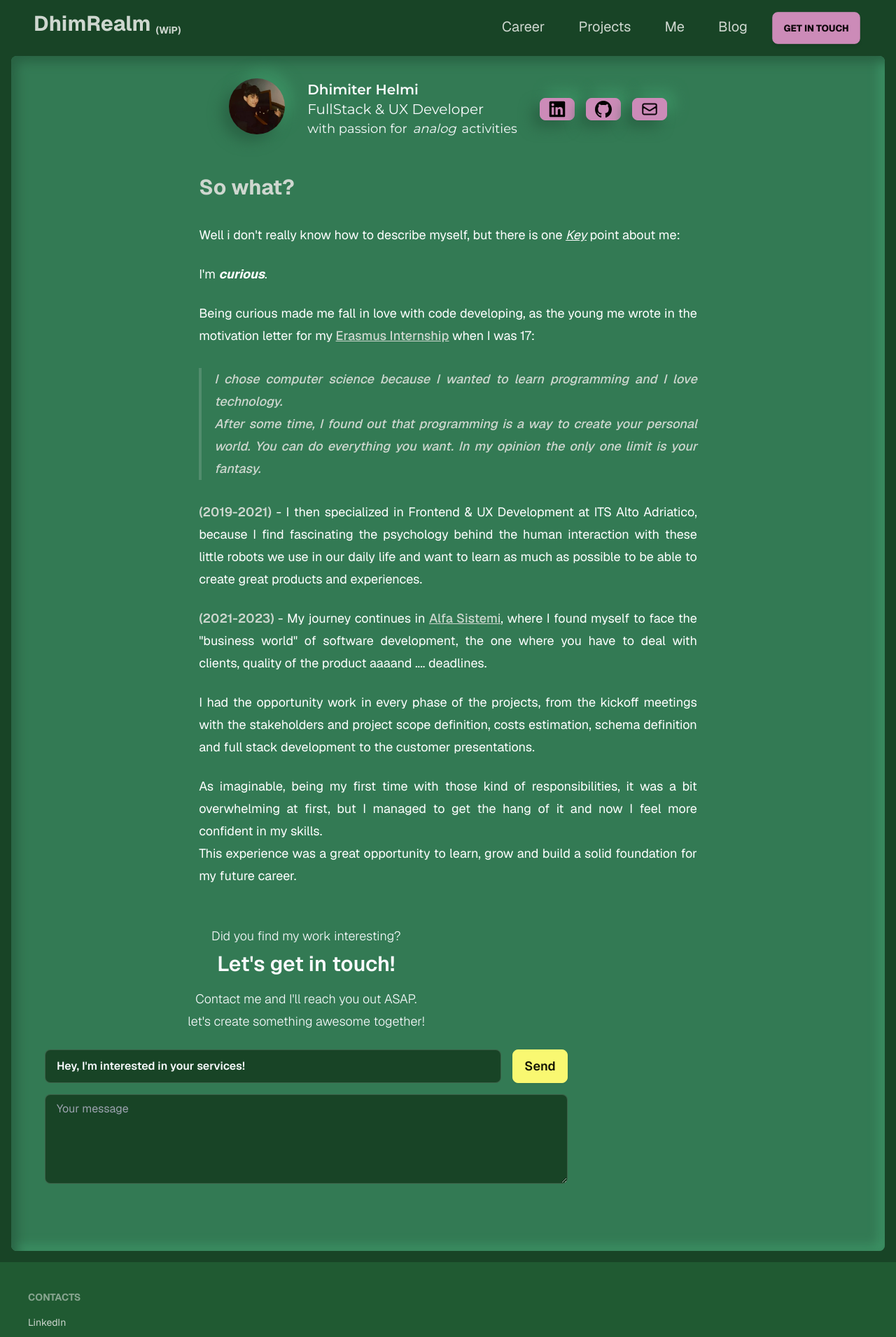
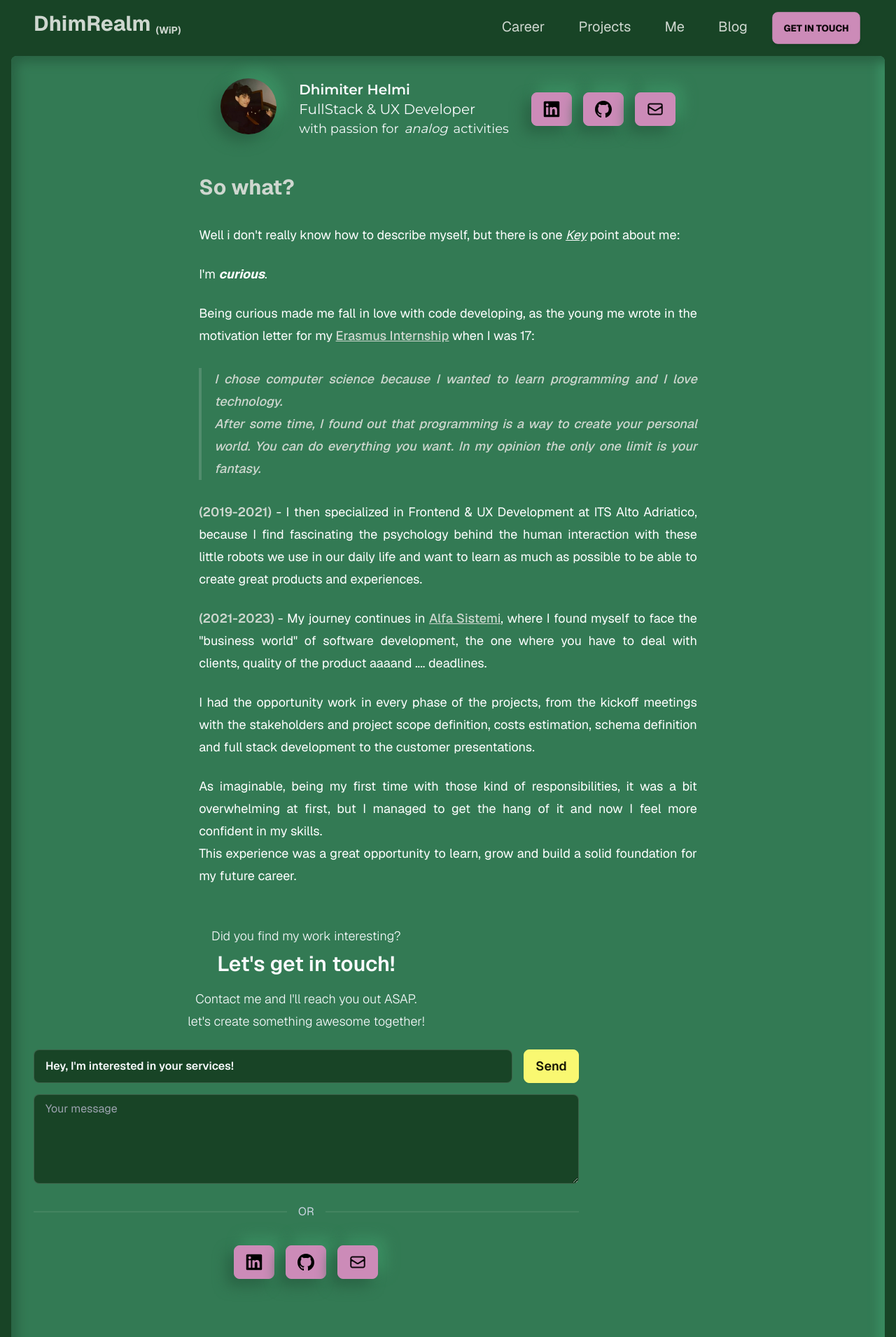
Before and after one commit to dhimiterPoison/dhimiterhelmi-old, a Next.js app: page /about in a window 1280 px wide. Shown: the top 1911 px of the page at 70% size. Built offline with nearby package versions, Linux system fonts and the light colour scheme.

Commit message:
additional contact options on contact form

```diff
--- a/app/components/ContactForm.tsx
+++ b/app/components/ContactForm.tsx
@@ -1,26 +1,25 @@
-"use client"
+'use client';
 
 import React from 'react';
 import { sendMail } from '../actions/contactForm';
 import { Todo } from '../helper/types';
+import { ContactLinks } from './ShortPresentation';
 
 const ContactForm = () => {
-
-	const submit = async (e:Todo) => {
-		// e.preventDefault();
-
+	const submit = async (e: Todo) => {
 		const answer = await sendMail(e);
 		console.log('answer', answer);
 		window.location.href = answer.message;
-
-	}
+	};
 
 	return (
-		<div className='flex flex-col w-full lg:w-2/3 py-16 px-8 gap-4 text-center'>
+		<div className='flex w-full flex-col gap-4 px-4 py-16 text-center lg:w-2/3'>
 			<div className='text-lg font-light leading-3'>
 				Did you find my work interesting?
 			</div>
-			<div className='text-2xl md:text-3xl font-semibold  leading-10'>Let&apos;s get in touch!</div>
+			<div className='text-2xl font-semibold leading-10  md:text-3xl'>
+				Let&apos;s get in touch!
+			</div>
 			<div className='text-lg font-light leading-8'>
 				Contact me and I&apos;ll reach you out ASAP.
 				<br />
@@ -31,7 +30,7 @@ const ContactForm = () => {
 				// action="mailto:dhimiter.helmi@gmail.com"
 				className='flex flex-col gap-4 '
 			>
-				<div className='flex pt-2 justify-between gap-4'>
+				<div className='flex justify-between gap-4 pt-2'>
 					<input
 						id='subject'
 						name='subject'
@@ -40,7 +39,11 @@ const ContactForm = () => {
 						defaultValue="Hey, I'm interested in your services!"
 						className='input input-bordered w-full font-semibold '
 					/>
-					<button type='submit' className='btn text-lg btn-primary' plausible-event-name="contact-form" >
+					<button
+						type='submit'
+						className='btn btn-primary text-lg'
+						plausible-event-name='contact-form'
+					>
 						Send
 					</button>
 				</div>
@@ -48,9 +51,15 @@ const ContactForm = () => {
 					id='content'
 					name='content'
 					placeholder='Your message'
-					className='textarea textarea-bordered w-full h-32 text-base font-normal resize-y'
+					className='textarea textarea-bordered h-32 w-full resize-y text-base font-normal'
 				></textarea>
 			</form>
+			<div className='flex w-full flex-col border-slate-300 text-slate-300'>
+
+				<div className='divider'>OR</div>
+
+			</div>
+			<ContactLinks size="md"></ContactLinks>
 		</div>
 	);
 };
--- a/app/components/MobileNavigation.tsx
+++ b/app/components/MobileNavigation.tsx
@@ -34,7 +34,7 @@ const MobileNavigation = () => {
 	}, []);
 
 	return (
-		<div className='mobile-nav fixed bottom-4 z-50 flex h-16 items-center gap-4 self-center rounded-xl bg-base-200 border border-base-300 p-2 shadow-md lg:hidden '>
+		<div className='mobile-nav fixed bottom-4 z-50 flex h-16 items-center gap-4 self-center rounded-xl bg-base-200 border border-base-300 p-2 shadow-md lg:hidden'>
 			{routes.map((route) => {
 				const isActive = activeRoute === route.path;
 				const className = activeRoute.startsWith(route.path)
--- a/app/components/ShortPresentation.tsx
+++ b/app/components/ShortPresentation.tsx
@@ -5,36 +5,47 @@ import LinkedinLogo from '../../public/linkedin-svgrepo-com.svg';
 import GithubLogo from '../../public/github.svg';
 import ProfilePicture from '../../public/profile-picture-test.jpg';
 import { Montserrat } from 'next/font/google';
+import { ContactLinkProps } from '../helper/types';
 
 const montserrat = Montserrat({ subsets: ['latin'] });
 const ShortPresentation = () => {
 	return (
 		<div
 			id='short-presentation'
-			className={`presentation flex flex-col items-center justify-center md:flex-row mb-8 md:mb-12 ${montserrat.className}`}
+			className={`presentation mb-8 flex flex-col items-center justify-center md:mb-12 md:flex-row ${montserrat.className}`}
 		>
 			<div className='flex flex-col sm:flex-row'>
-				<div className='profile-image-container flex md:flex-col justify-center mb-2 shrink-0'>
+				<div className='profile-image-container mb-2 flex shrink-0 justify-center md:flex-col'>
 					<Image
 						src={ProfilePicture}
 						alt='profile picture'
-						className='profile-image w-20 h-20 bg-green-950 rounded-full shadow-lg '
+						className='profile-image h-20 w-20 rounded-full bg-green-950 shadow-lg '
 					/>
 				</div>
 				<div className='flex flex-col justify-center pl-4 md:mx-8 md:pl-0'>
-					<div className='flex flex-row justify-center sm:justify-start text-xl items-center font-semibold'>
+					<div className='flex flex-row items-center justify-center text-xl font-semibold sm:justify-start'>
 						Dhimiter Helmi
 					</div>
-					<div className='flex flex-row justify-center sm:justify-start text-xl items-center'>
+					<div className='flex flex-row items-center justify-center text-xl sm:justify-start'>
 						FullStack & UX Developer
 					</div>
-					<div className='flex flex-row justify-center sm:justify-start text-lg items-center'>
-						with passion for <i className='mx-2'>analog </i> activities
+					<div className='flex flex-row items-center justify-center text-lg sm:justify-start'>
+						with passion for <i className='mx-2'>analog </i>{' '}
+						activities
 					</div>
 				</div>
 			</div>
-			<div className='contact-points flex justify-center items-center h-16 gap-4'>
-				<div className='contact btn btn-secondary btn-sm font-extrabold '>
+			<ContactLinks></ContactLinks>
+		</div>
+	);
+};
+
+export default ShortPresentation;
+
+export const ContactLinks = ({ size = 'sm' }: ContactLinkProps) => {
+	return (
+		<div className='contact-points flex h-16 items-center justify-center gap-4'>
+			<div className={`contact btn btn-secondary btn-${size} font-extrabold`}>
 				<Link
 					href='https://www.linkedin.com/in/dhimiter-helmi-561955200'
 					target='_blank'
@@ -44,11 +55,11 @@ const ShortPresentation = () => {
 					<Image
 						src={LinkedinLogo}
 						alt='linkedin logo'
-							className='w-6 h-6 stroke-white'
+						className='h-6 w-6 stroke-white'
 					/>
 				</Link>
 			</div>
-				<div className='contact btn btn-secondary btn-sm font-extrabold '>
+			<div className={`contact btn btn-secondary btn-${size} font-extrabold`}>
 				<Link
 					href='https://github.com/dhimiterPoison'
 					target='_blank'
@@ -58,19 +69,18 @@ const ShortPresentation = () => {
 					<Image
 						src={GithubLogo}
 						alt='linkedin logo'
-							className='w-6 h-6 stroke-white'
+						className='h-6 w-6 stroke-white'
 					/>
 				</Link>
 			</div>
-				<div className='contact btn btn-secondary btn-sm font-extrabold shadow-md'>
-					<Link href='mailto:dhimiter.helmi@gmail.com' aria-label='Email'>
+			<div className={`contact btn btn-secondary btn-${size} font-extrabold`}>				<Link href='mailto:dhimiter.helmi@gmail.com' aria-label='Email'>
 					<svg
 						xmlns='http://www.w3.org/2000/svg'
 						fill='none'
 						viewBox='0 0 24 24'
 						strokeWidth={2}
 						stroke='currentColor'
-							className='w-6 h-6'
+						className='h-6 w-6'
 					>
 						<path
 							strokeLinecap='round'
@@ -81,8 +91,5 @@ const ShortPresentation = () => {
 				</Link>
 			</div>
 		</div>
-		</div>
 	);
 };
-
-export default ShortPresentation;
--- a/app/helper/types.ts
+++ b/app/helper/types.ts
@@ -1,4 +1,4 @@
-import { StaticImageData } from "next/image";
+import { StaticImageData } from 'next/image';
 
 export type Todo = any;
 
@@ -27,3 +27,7 @@ export type Contact = {
 	name: string;
 	link: string;
 };
+
+export type ContactLinkProps = {
+	size?: 'sm' | 'md' ;
+};
```
Lines whose indentation alone changed are shown as unchanged.
